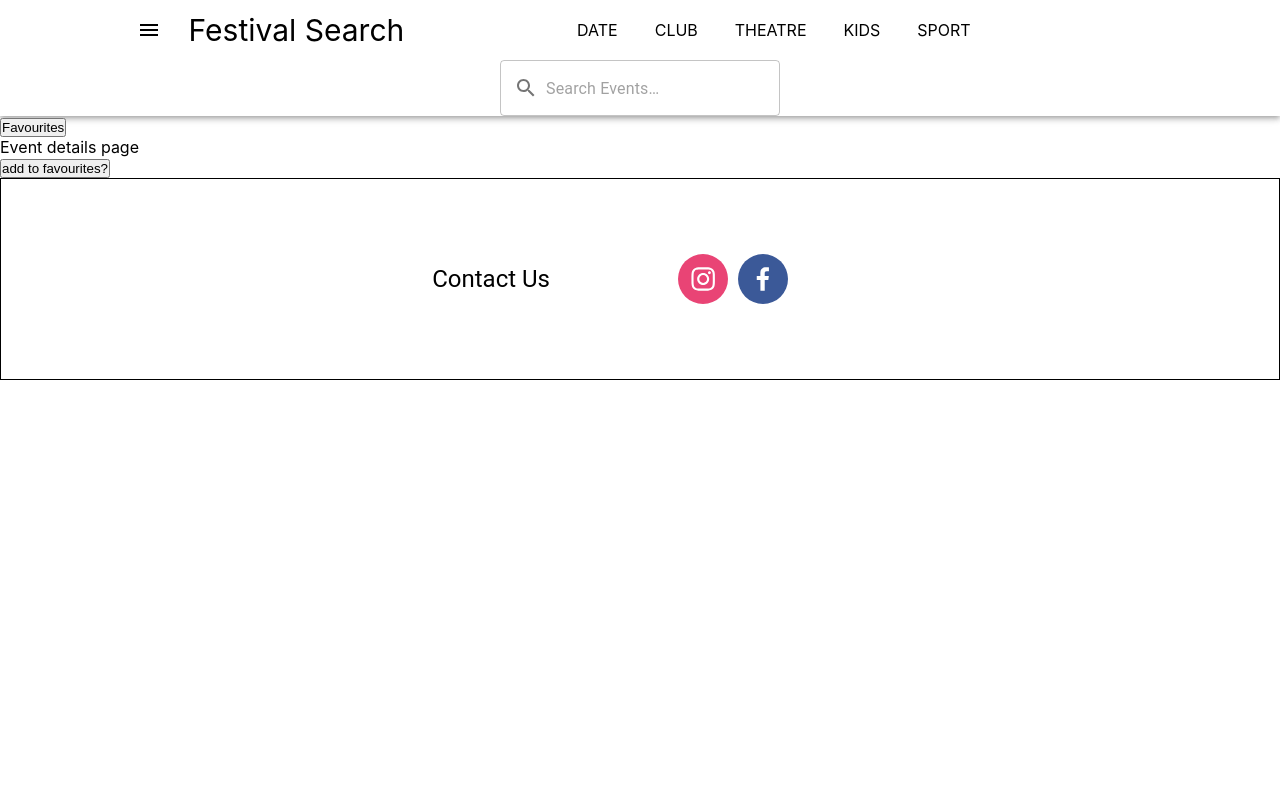
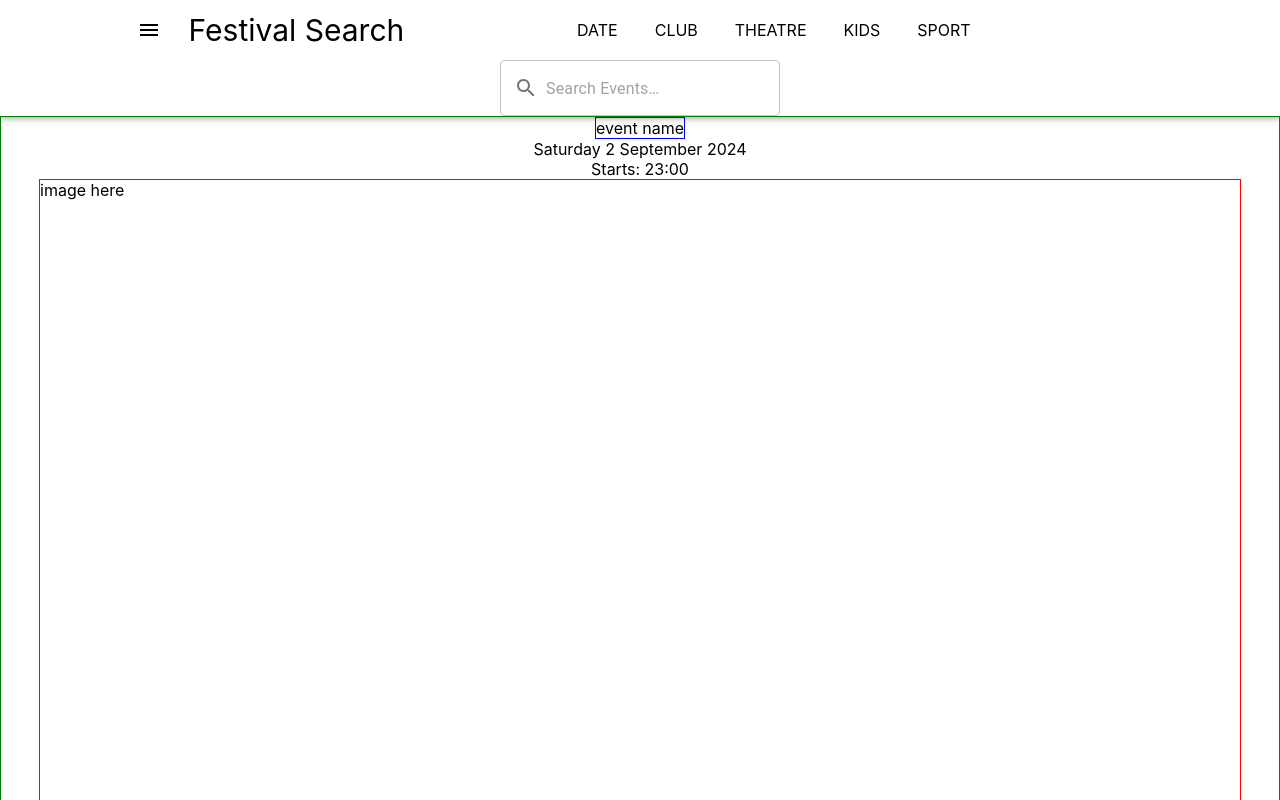
Before and after one commit to andresviveros1984/festival-search, a React (Create React App) app: page /event/1 in a window 1280 px wide. Shown: the top 800 px of the page. Built offline with nearby package versions, Linux system fonts and the light colour scheme; no server answers.

Commit message:
style event details page

```diff
--- a/src/App.css
+++ b/src/App.css
@@ -54,6 +54,12 @@
   border: 1px solid black;
 }
 
+.event-image{
+  height: 700px;
+  width: 1200px;
+  border: 1px solid red;
+}
+
 
 
 
--- a/src/components/EventDetails.jsx
+++ b/src/components/EventDetails.jsx
@@ -21,7 +21,6 @@ function EventDetails({ favourites, setFavourites }) {
     function handleFavourites(favItem) {
         setFavourites([...favourites, favItem])
         // console.log('logging favourites from details comp', favItem)
-        console.log(favourites)
     }
 
     useEffect(() => {
@@ -31,13 +30,35 @@ function EventDetails({ favourites, setFavourites }) {
     }, [id])
 
     return (
-        <Box>
-            {/* {console.log(eventDetails.results)} */}
+        <Box
+            sx={{
+                display: 'flex',
+                flexDirection: 'column',
+                alignItems: 'center',
+                border: '1px solid green',
+            }}
+        >
+            {/* {console.log(eventDetails.results.eventname)} */}
+            <div className="heading">
+                <Typography
+                    variant="inherit"
+                    color="initial"
+                    sx={{ border: '1px solid blue' }}
+                >
+                    event name
+                </Typography>
+            </div>
+            <div className="event-start-date">Saturday 2 September 2024</div>
+            <div className="opening-times">Starts: 23:00</div>
+            <div className="event-image">
+                image here
+                <img src="" alt="" />
+            </div>
             <div>
                 <button onClick={() => navigate('/favourites')}>
                     Favourites
                 </button>
-                <p>Event details page</p>
+
                 <button onClick={() => handleFavourites(eventDetails.results)}>
                     add to favourites?
                 </button>
```
